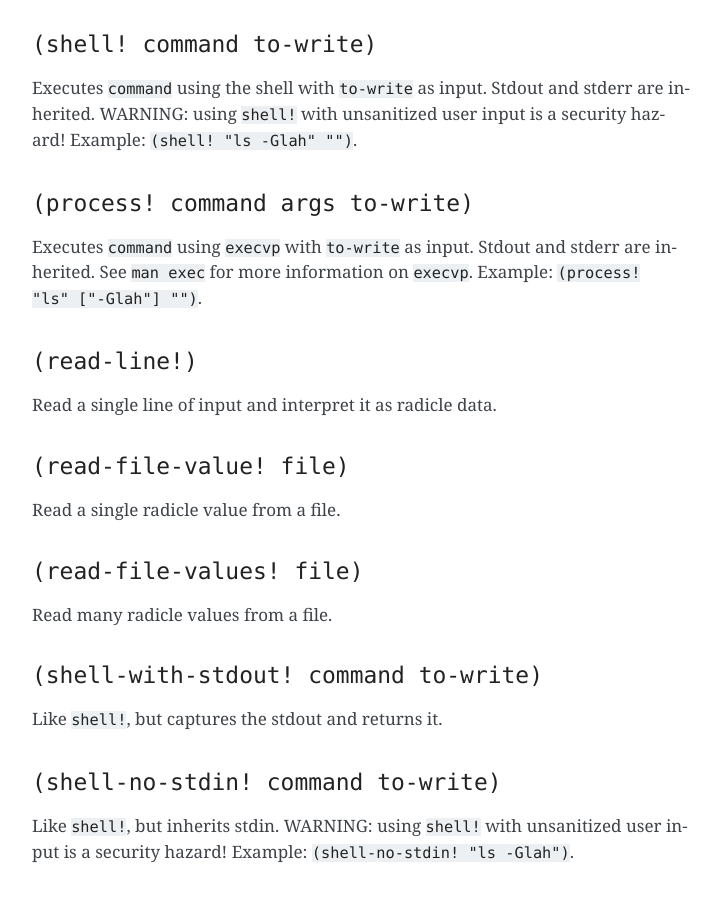
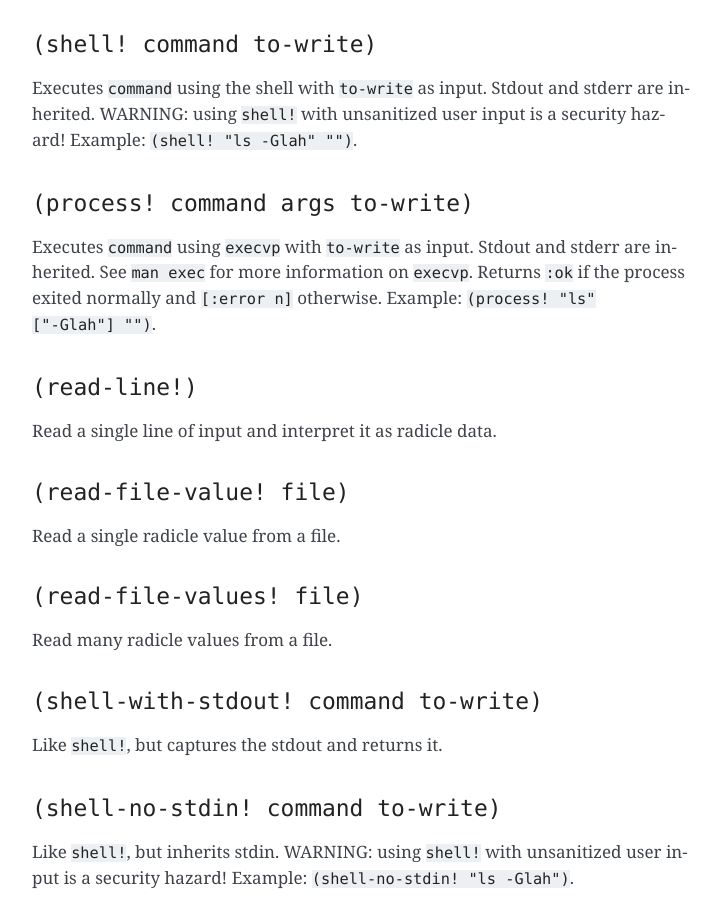
Before and after one commit to radicle-dev/radicle-alpha, a Sphinx documentation site: the page built from docs/source/reference.rst, in a window 1280 px wide and 900 px high, scrolled down 18759 px. Shown: the whole window, without its empty margins (388-1106 px from the left). Built offline with Sphinx 7.4.7, drawn with Linux system fonts in a browser that asks for light colours; pages that are not in the unit, such as notebooks, are missing from menus; some of the changed text lies outside the part shown.

```diff
--- a/docs/source/reference.rst
+++ b/docs/source/reference.rst
@@ -908,7 +908,8 @@
 
 Executes ``command`` using ``execvp`` with ``to-write`` as input. Stdout
 and stderr are inherited. See ``man exec`` for more information on
-``execvp``. Example: ``(process! "ls" ["-Glah"] "")``.
+``execvp``. Returns ``:ok`` if the process exited normally and
+``[:error n]`` otherwise. Example: ``(process! "ls" ["-Glah"] "")``.
 
 ``(read-line!)``
 ~~~~~~~~~~~~~~~~
@@ -990,7 +991,8 @@
 ~~~~~~~~~~~~~~~~~~~~~~~~~~~~~~~~~~~~~~~~~~~~~~~~~~~~~~~~~~~~~~~~
 
 Like ``process-with-stdout!``, but returns a vec
-``[stdout stderr exitcode]``.
+``[stdout stderr exitcode]``. ``exitcode`` is either ``:ok`` or
+``[:error n]`` where ``n`` is a number.
 
 ``(prompt! prompt)``
 ~~~~~~~~~~~~~~~~~~~~
```
Also changed, not shown: 3 other files.
